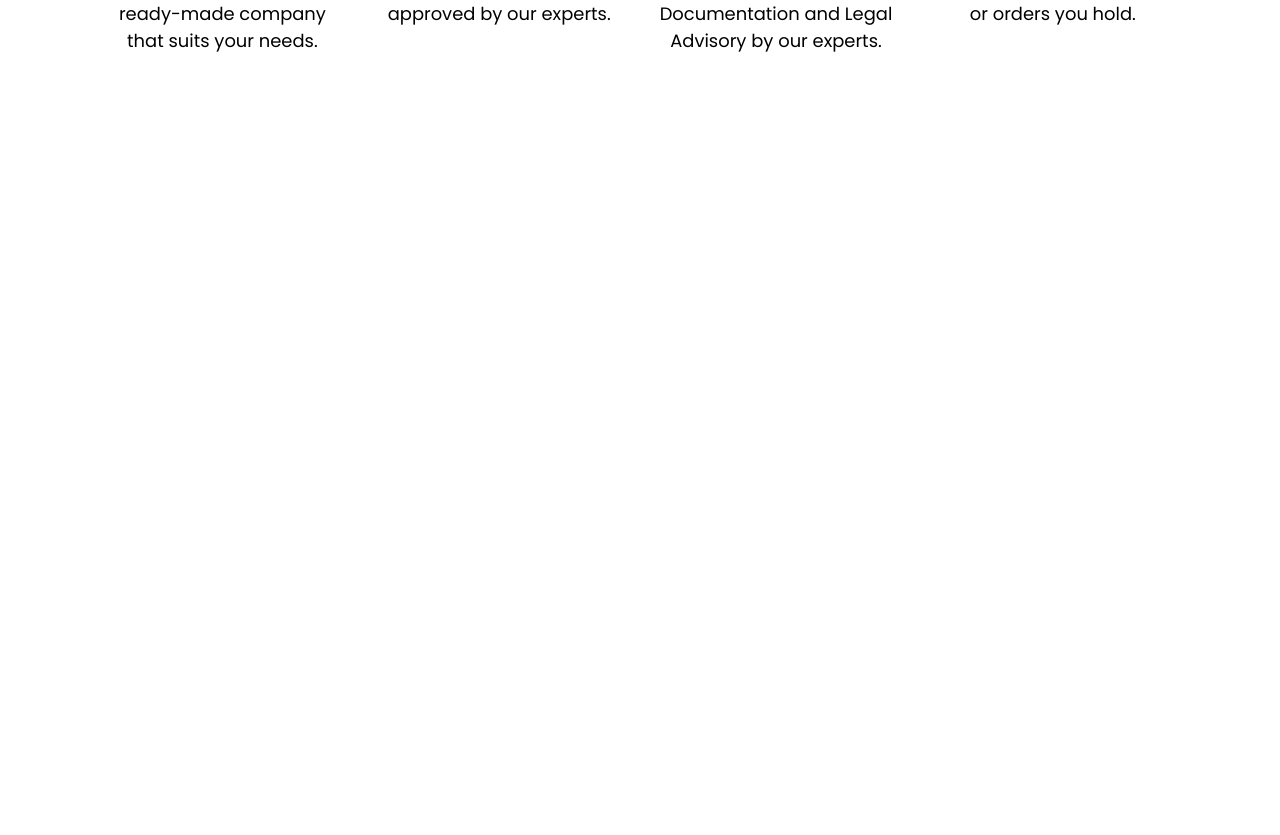
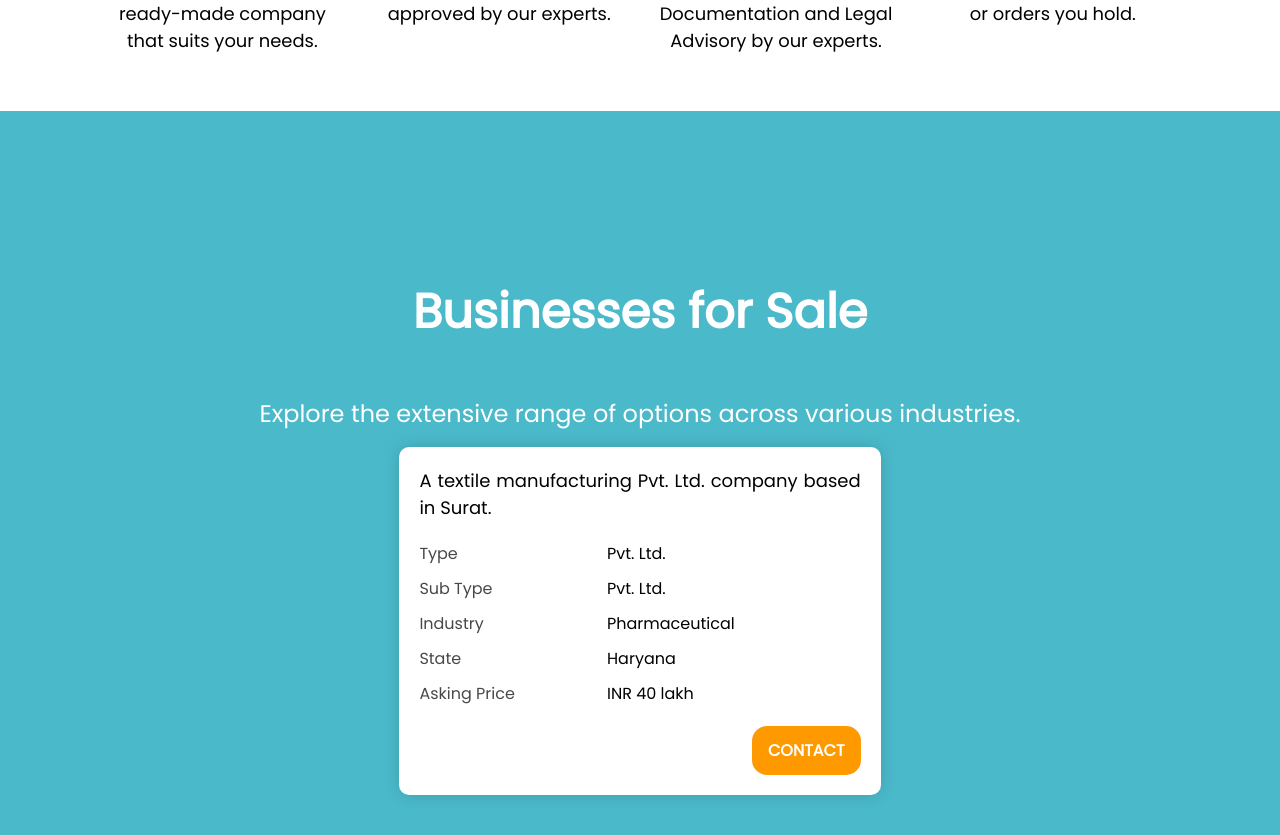
Before and after one commit to veeru153/corpmart-frontend-backup, a React (Create React App) app: page / in a window 1280 px wide. Shown: the part 1329-2164 px from the top of the page. Before the commit the page ends 1440 px from the top, so only its background shows below. Built offline with nearby package versions, Linux system fonts and the light colour scheme.

Commit message:
Added BusinessSlide and BusinessForSale

```diff
--- a/package.json
+++ b/package.json
@@ -8,6 +8,7 @@
     "@testing-library/user-event": "^7.1.2",
     "react": "^16.13.1",
     "react-dom": "^16.13.1",
+    "react-responsive-carousel": "^3.2.9",
     "react-router-dom": "^5.2.0",
     "react-scripts": "3.4.1"
   },
--- a/src/components/UI/Button/Button.js
+++ b/src/components/UI/Button/Button.js
@@ -14,7 +14,7 @@ const Button = (props) => {
 
     return (
         <button style={{...btnStyle, ...props.style}} className={props.className}>
-            <p>{label}</p>
+            <p style={{ ...props.textStyle }}>{label}</p>
         </button>
     )
 }
--- /dev/null
+++ b/src/screens/Landing/BusinessForSale/BusinessForSale.js
@@ -0,0 +1,22 @@
+import React from 'react';
+import styles from './BusinessForSale.module.css';
+import "react-responsive-carousel/lib/styles/carousel.min.css"; // requires a loader
+import { Carousel } from 'react-responsive-carousel';
+import Button from '../../../components/UI/Button/Button';
+import BusinessSlide from './BusinessSlide/BusinessSlide';
+
+const BusinessForSale = () => {
+    return (
+        <div className={styles.BusinessForSale}>
+            <div className={styles.header}>
+                <p className={styles.title}>Businesses for Sale</p>
+                <p className={styles.subtitle}>Explore the extensive range of options across various industries.</p>
+            </div>
+            <div className={styles.carousel}>
+                <BusinessSlide />
+            </div>
+        </div>
+    )
+}
+
+export default BusinessForSale;
--- /dev/null
+++ b/src/screens/Landing/BusinessForSale/BusinessForSale.module.css
@@ -0,0 +1,28 @@
+.BusinessForSale {
+    display: flex;
+    justify-content: center;
+    align-items: center;
+    flex-direction: column;
+    height: 100vh;
+    background: #4AB9CA;
+}
+
+.header {
+    color: white;
+}
+
+.title {
+    font-weight: 600;
+    font-size: clamp(24px, 6.4vw, 48px);
+}
+
+.subtitle {
+    font-size: clamp(16px, 4.28vw, 24px);
+    margin: 16px 20px;
+}
+
+.carousel {
+    display: flex;
+    justify-content: center;
+    align-items: center;
+}
--- /dev/null
+++ b/src/screens/Landing/BusinessForSale/BusinessSlide/BusinessSlide.js
@@ -0,0 +1,43 @@
+import React from 'react';
+import styles from './BusinessSlide.module.css';
+import Button from '../../../../components/UI/Button/Button';
+
+const BusinessSlide = () => {
+    return (
+        <div className={styles.slide}>
+                    <p className={styles.businessDesc}>A textile manufacturing Pvt. Ltd. company based in Surat.</p>
+                    <div className={styles.businessInfo}>
+                        <div className={styles.businessInfoRow}>
+                            <div className={styles.businessInfoLabel}>Type</div>
+                            <div className={styles.businessInfoValue}>Pvt. Ltd.</div>
+                        </div>
+                        <div className={styles.businessInfoRow}>
+                            <div className={styles.businessInfoLabel}>Sub Type</div>
+                            <div className={styles.businessInfoValue}>Pvt. Ltd.</div>
+                        </div>
+                        <div className={styles.businessInfoRow}>
+                            <div className={styles.businessInfoLabel}>Industry</div>
+                            <div className={styles.businessInfoValue}>Pharmaceutical</div>
+                        </div>
+                        <div className={styles.businessInfoRow}>
+                            <div className={styles.businessInfoLabel}>State</div>
+                            <div className={styles.businessInfoValue}>Haryana</div>
+                        </div>
+                        <div className={styles.businessInfoRow}>
+                            <div className={styles.businessInfoLabel}>Asking Price</div>
+                            <div className={styles.businessInfoValue} style={{ fontWeight: 'normal' }}>INR 40 lakh</div>
+                        </div>
+                    </div>
+                    <div className={styles.btnContainer}>
+                        <Button
+                            label="contact"
+                            type="orange"
+                            style={{ padding: '12px 16px' }}
+                            textStyle={{ margin: 0 }}
+                        />
+                    </div>
+                </div>
+    )
+}
+
+export default BusinessSlide;
--- /dev/null
+++ b/src/screens/Landing/BusinessForSale/BusinessSlide/BusinessSlide.module.css
@@ -0,0 +1,46 @@
+.slide {
+    background: #FFFFFF;
+    box-shadow: 0px 0px 15px rgba(0, 0, 0, 0.15);
+    border-radius: 10px;
+    width: 80%;
+    padding: 20px;
+}
+
+.businessDesc {
+    font-size: 18px;
+    text-align: justify;
+    margin: 0;
+}
+
+.businessInfo {
+    display: grid;
+    /* grid-template-columns: repeat(2, 1fr); */
+    grid-template-rows: repeat(5, 1fr);
+    text-align: left;
+    margin: 15px auto;
+}
+
+.businessInfoRow {
+    display: grid;
+    grid-template-columns: 1.48fr 2fr;
+    margin: 5px 0;
+}
+
+.businessInfoLabel {
+    color: #484848;
+    font-weight: 300;
+    font-size: clamp(14px, 4vw, 16px);
+}
+
+.businessInfoValue {
+    color: black;
+    font-weight: 300;
+    font-size: clamp(14px, 4vw, 16px);
+}
+
+.btnContainer {
+    display: flex;
+    flex-direction: row;
+    justify-content: flex-end;
+    align-items: center;
+}
--- a/src/screens/Landing/Landing.js
+++ b/src/screens/Landing/Landing.js
@@ -2,12 +2,14 @@ import React from 'react';
 import styles from './Landing.module.css';
 import Main from './Main/Main';
 import WhyCorpmart from './WhyCorpmart/WhyCorpmart';
+import BusinessForSale from './BusinessForSale/BusinessForSale';
 
 const Landing = () => {
     return (
         <div className={styles.Landing}>
             <Main />
             <WhyCorpmart />
+            <BusinessForSale />
         </div>
     )
 }
```
Also changed, not shown: 1 other file (tests, documents, lock files or other folders).
